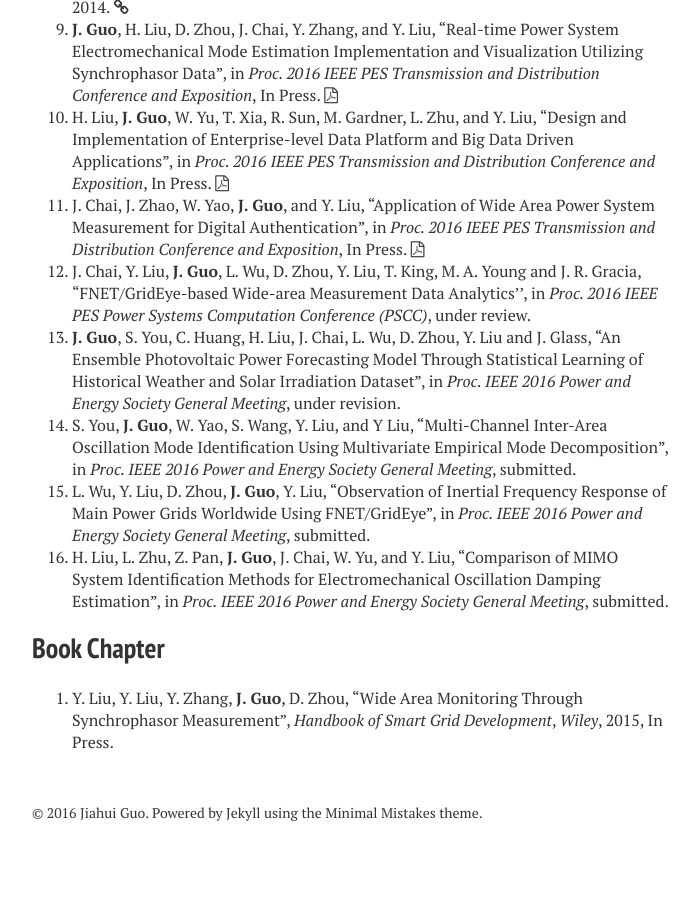
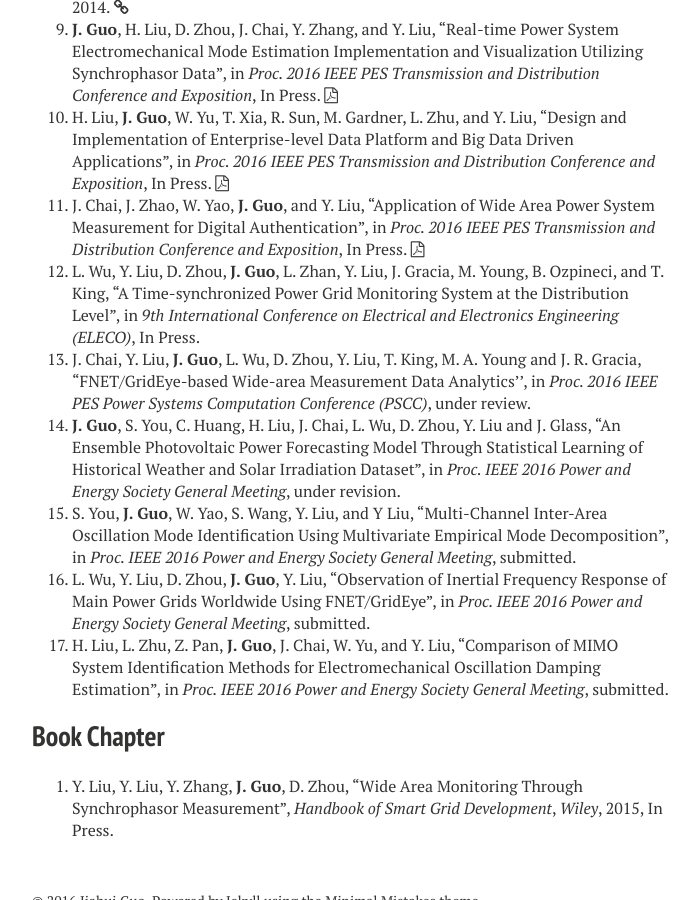
Before and after one commit to JiahuiGuo/jiahuiguo.github.io, a Jekyll site: the page built from publications.md, in a window 1280 px wide and 900 px high, scrolled down 1337 px. Shown: the whole window, without its empty margins (288-987 px from the left). Built offline with Jekyll 4.4.1, drawn with Linux system fonts in a browser that asks for light colours; nearby versions of some CDN libraries; before the commit the page ends 2208 px from its top, so only the background shows below that.

Commit message:
Update publications.md

```diff
--- a/publications.md
+++ b/publications.md
@@ -30,11 +30,12 @@ share: false
 9. **J. Guo**, H. Liu, D. Zhou, J. Chai, Y. Zhang, and Y. Liu, "Real-time Power System Electromechanical Mode Estimation Implementation and Visualization Utilizing Synchrophasor Data", in *Proc. 2016 IEEE PES Transmission and Distribution Conference and Exposition*, In Press. [<i class="fa fa-file-pdf-o"></i>](/docs/2016-TD-mode-estimation.pdf)
 10. H. Liu, **J. Guo**, W. Yu, T. Xia, R. Sun, M. Gardner, L. Zhu, and Y. Liu, "Design and Implementation of Enterprise-level Data Platform and Big Data Driven Applications", in *Proc. 2016 IEEE PES Transmission and Distribution Conference and Exposition*, In Press. [<i class="fa fa-file-pdf-o"></i>](/docs/2016-TD-BigData.pdf)
 11. J. Chai, J. Zhao, W. Yao, **J. Guo**, and Y. Liu, "Application of Wide Area Power System Measurement for Digital Authentication", in *Proc. 2016 IEEE PES Transmission and Distribution Conference and Exposition*, In Press. [<i class="fa fa-file-pdf-o"></i>](/docs/2016-TD-Digital.pdf)
-12. J. Chai, Y. Liu, **J. Guo**, L. Wu, D. Zhou, Y. Liu, T. King, M. A. Young and J. R. Gracia, "FNET/GridEye-based Wide-area Measurement Data Analytics'', in *Proc. 2016 IEEE PES Power Systems Computation Conference (PSCC)*, under review.
-13. **J. Guo**, S. You, C. Huang, H. Liu, J. Chai, L. Wu, D. Zhou, Y. Liu and J. Glass, "An Ensemble Photovoltaic Power Forecasting Model Through Statistical Learning of Historical Weather and Solar Irradiation Dataset", in *Proc. IEEE 2016 Power and Energy Society General Meeting*, under revision.
-14. S. You, **J. Guo**, W. Yao, S. Wang, Y. Liu, and Y Liu, "Multi-Channel Inter-Area Oscillation Mode Identification Using Multivariate Empirical Mode Decomposition", in *Proc. IEEE 2016 Power and Energy Society General Meeting*, submitted.
-15. L. Wu, Y. Liu, D. Zhou, **J. Guo**, Y. Liu, "Observation of Inertial Frequency Response of Main Power Grids Worldwide Using FNET/GridEye", in *Proc. IEEE 2016 Power and Energy Society General Meeting*, submitted.
-16. H. Liu, L. Zhu, Z. Pan, **J. Guo**, J. Chai, W. Yu, and Y. Liu, "Comparison of MIMO System Identification Methods for Electromechanical Oscillation Damping Estimation", in *Proc. IEEE 2016 Power and Energy Society General Meeting*, submitted.
+12. L. Wu, Y. Liu, D. Zhou, **J. Guo**, L. Zhan, Y. Liu, J. Gracia, M. Young, B. Ozpineci, and T. King, "A Time-synchronized Power Grid Monitoring System at the Distribution Level", in *9th International Conference on Electrical and Electronics Engineering (ELECO)*, In Press.
+13. J. Chai, Y. Liu, **J. Guo**, L. Wu, D. Zhou, Y. Liu, T. King, M. A. Young and J. R. Gracia, "FNET/GridEye-based Wide-area Measurement Data Analytics'', in *Proc. 2016 IEEE PES Power Systems Computation Conference (PSCC)*, under review.
+14. **J. Guo**, S. You, C. Huang, H. Liu, J. Chai, L. Wu, D. Zhou, Y. Liu and J. Glass, "An Ensemble Photovoltaic Power Forecasting Model Through Statistical Learning of Historical Weather and Solar Irradiation Dataset", in *Proc. IEEE 2016 Power and Energy Society General Meeting*, under revision.
+15. S. You, **J. Guo**, W. Yao, S. Wang, Y. Liu, and Y Liu, "Multi-Channel Inter-Area Oscillation Mode Identification Using Multivariate Empirical Mode Decomposition", in *Proc. IEEE 2016 Power and Energy Society General Meeting*, submitted.
+16. L. Wu, Y. Liu, D. Zhou, **J. Guo**, Y. Liu, "Observation of Inertial Frequency Response of Main Power Grids Worldwide Using FNET/GridEye", in *Proc. IEEE 2016 Power and Energy Society General Meeting*, submitted.
+17. H. Liu, L. Zhu, Z. Pan, **J. Guo**, J. Chai, W. Yu, and Y. Liu, "Comparison of MIMO System Identification Methods for Electromechanical Oscillation Damping Estimation", in *Proc. IEEE 2016 Power and Energy Society General Meeting*, submitted.
 
 ## Book Chapter
 1. Y. Liu, Y. Liu, Y. Zhang, **J. Guo**, D. Zhou, "Wide Area Monitoring Through Synchrophasor Measurement", *Handbook of Smart Grid Development*, *Wiley*, 2015, In Press.
```
